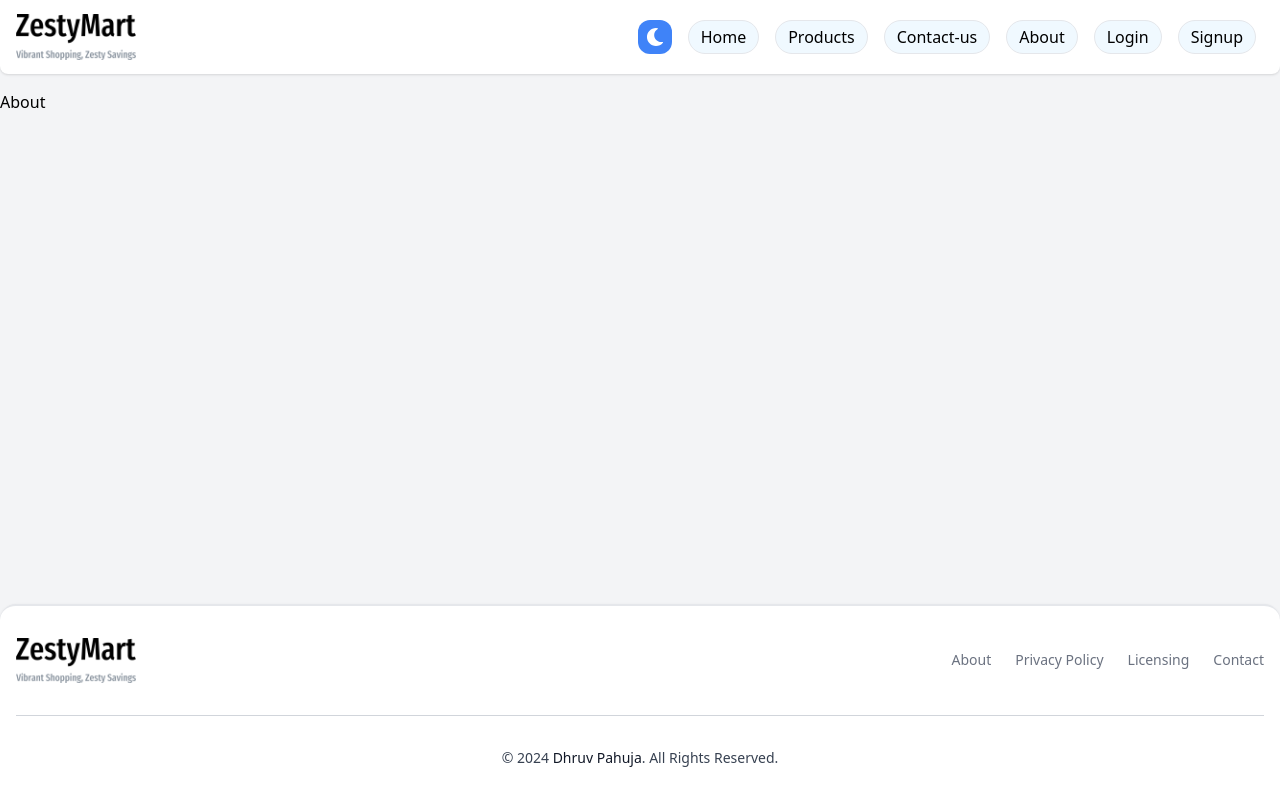
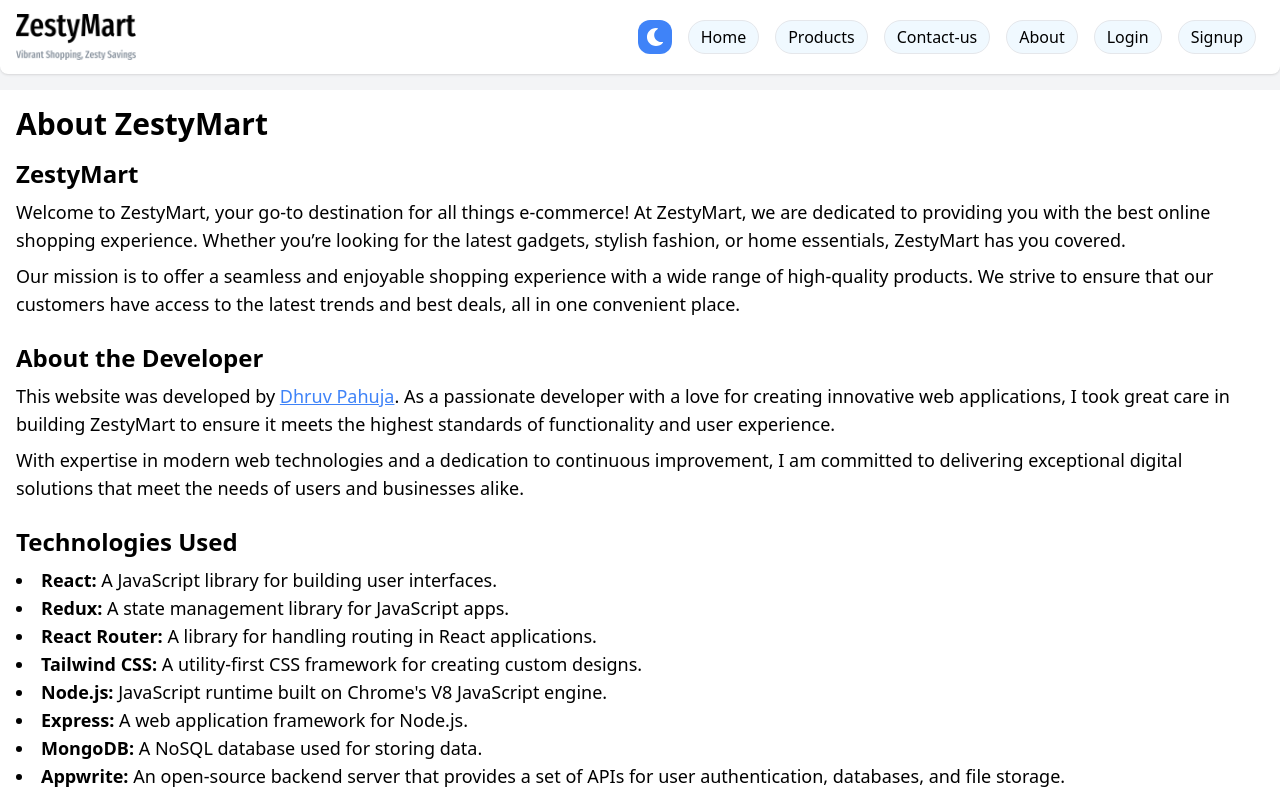
Before and after one commit to Dhruv-pahuja/ZestyMart, a React (Vite) app: page /about in a window 1280 px wide. Shown: the top 800 px of the page. Built offline with nearby package versions, Linux system fonts and the light colour scheme; no server answers.

Commit message:
added aboutComponent

```diff
--- /dev/null
+++ b/src/components/AboutComponent.jsx
@@ -0,0 +1,45 @@
+import React from 'react';
+
+const AboutComponent = () => {
+  return (
+    <div className="container mx-auto p-4 bg-white dark:bg-gray-900 text-black dark:text-white">
+      <h1 className="text-3xl font-bold mb-4">About ZestyMart</h1>
+
+      <section className="mb-6">
+        <h2 className="text-2xl font-semibold mb-2">ZestyMart</h2>
+        <p className="text-lg">
+          Welcome to ZestyMart, your go-to destination for all things e-commerce! At ZestyMart, we are dedicated to providing you with the best online shopping experience. Whether you’re looking for the latest gadgets, stylish fashion, or home essentials, ZestyMart has you covered.
+        </p>
+        <p className="text-lg mt-2">
+          Our mission is to offer a seamless and enjoyable shopping experience with a wide range of high-quality products. We strive to ensure that our customers have access to the latest trends and best deals, all in one convenient place.
+        </p>
+      </section>
+
+      <section className="mb-6">
+        <h2 className="text-2xl font-semibold mb-2">About the Developer</h2>
+        <p className="text-lg">
+          This website was developed by <a href="https://github.com/Dhruv-pahuja" target='blank' className='text-blue-500 underline'>Dhruv Pahuja</a>. As a passionate developer with a love for creating innovative web applications, I took great care in building ZestyMart to ensure it meets the highest standards of functionality and user experience.
+        </p>
+        <p className="text-lg mt-2">
+          With expertise in modern web technologies and a dedication to continuous improvement, I am committed to delivering exceptional digital solutions that meet the needs of users and businesses alike.
+        </p>
+      </section>
+
+      <section>
+        <h2 className="text-2xl font-semibold mb-2">Technologies Used</h2>
+        <ul className="list-disc list-inside text-lg">
+          <li><strong>React:</strong> A JavaScript library for building user interfaces.</li>
+          <li><strong>Redux:</strong> A state management library for JavaScript apps.</li>
+          <li><strong>React Router:</strong> A library for handling routing in React applications.</li>
+          <li><strong>Tailwind CSS:</strong> A utility-first CSS framework for creating custom designs.</li>
+          <li><strong>Node.js:</strong> JavaScript runtime built on Chrome's V8 JavaScript engine.</li>
+          <li><strong>Express:</strong> A web application framework for Node.js.</li>
+          <li><strong>MongoDB:</strong> A NoSQL database used for storing data.</li>
+          <li><strong>Appwrite:</strong> An open-source backend server that provides a set of APIs for user authentication, databases, and file storage.</li>
+        </ul>
+      </section>
+    </div>
+  );
+};
+
+export default AboutComponent;
--- a/src/components/index.js
+++ b/src/components/index.js
@@ -10,5 +10,6 @@
 import Login from "./Login"
 import AuthCallback from "./AuthCallback";
 import Contact from "./ContactComponent";
+import AboutComponent from "./AboutComponent";
 
-export { Container, Header, Logo, ThemeToggler,Footer, AuthLayout,HeroSection,Card,Signup,Login ,AuthCallback,Contact};
+export { Container, AboutComponent,Header, Logo, ThemeToggler,Footer, AuthLayout,HeroSection,Card,Signup,Login ,AuthCallback,Contact};
--- a/src/pages/About.jsx
+++ b/src/pages/About.jsx
@@ -1,9 +1,10 @@
 import React from 'react';
+import {AboutComponent  } from '../components';
 
 const About = () => {
     return (
         <div>
-            About
+            <AboutComponent/>
         </div>
     );
 }
```
